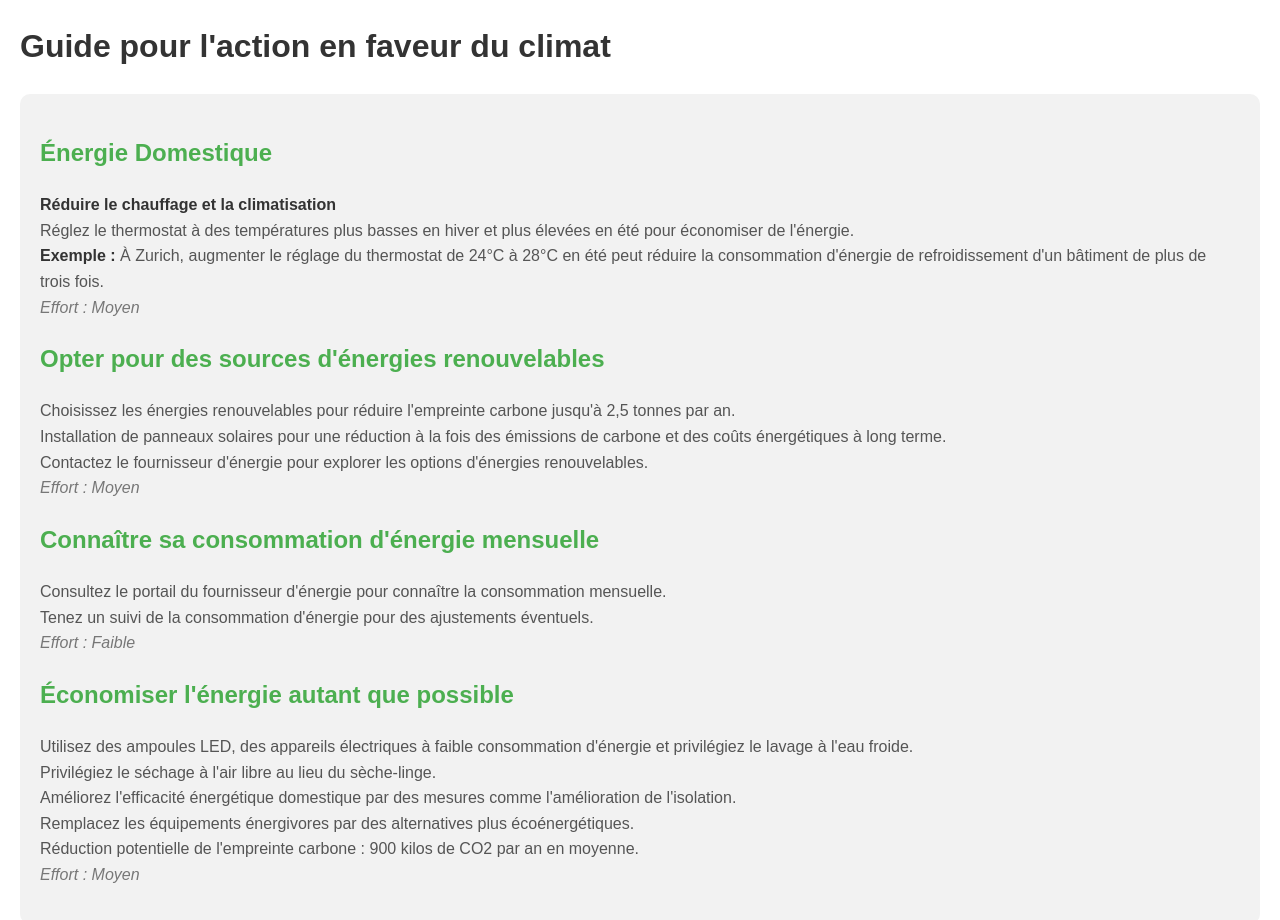
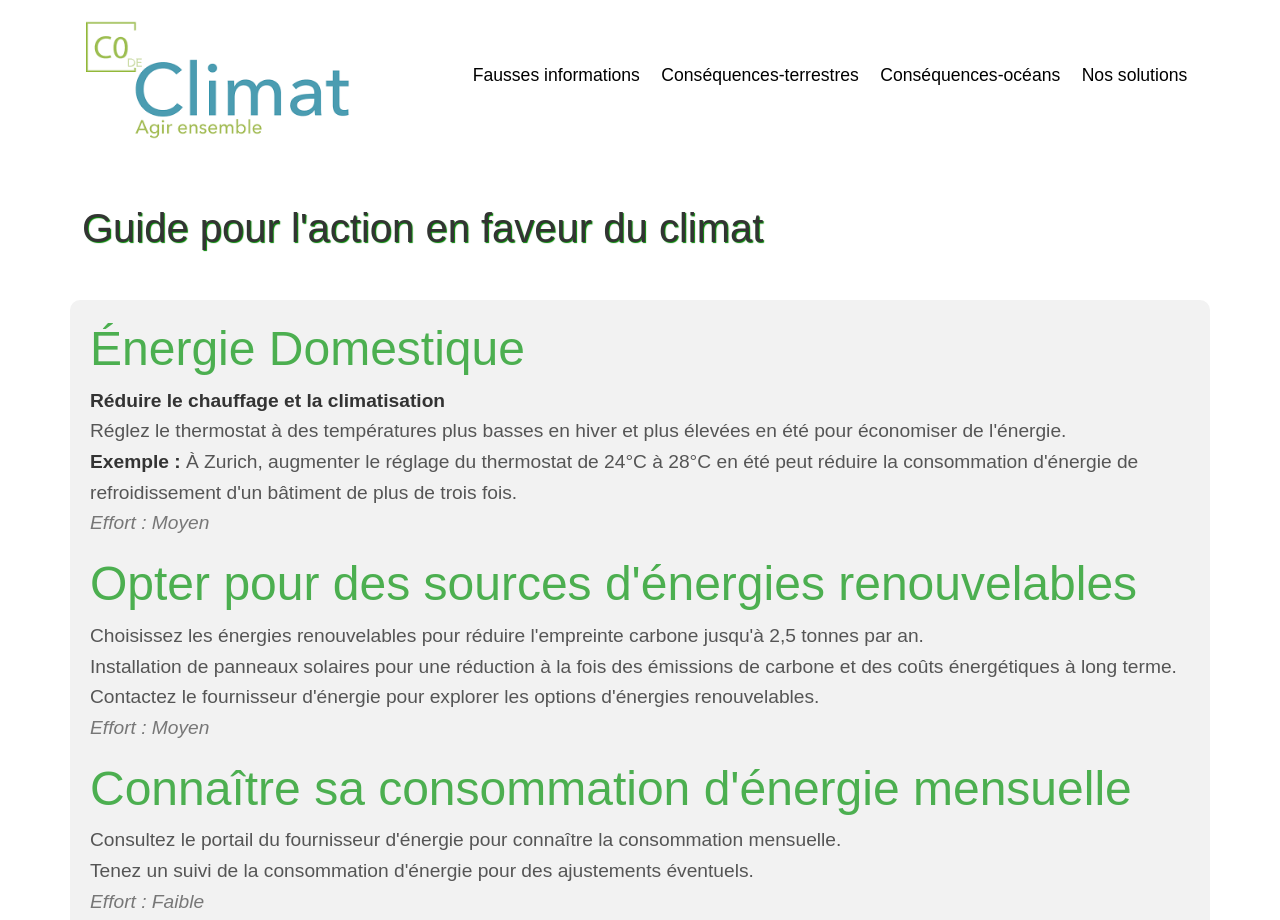
Before and after one commit to RNGisRNG/NuitDeLinfo, a plain HTML site: page pages/solutions.html in a window 1280 px wide. Shown: the top 920 px of the page. Drawn offline with nearby package versions, Linux system fonts and the light colour scheme.

Commit message:
starter pack

```diff
--- a/pages/solutions.html
+++ b/pages/solutions.html
@@ -5,6 +5,8 @@
     <meta charset="UTF-8">
     <meta http-equiv="X-UA-Compatible" content="IE=edge">
     <meta name="viewport" content="width=device-width, initial-scale=1.0">
+    <link href="https://cdn.jsdelivr.net/npm/bootstrap@5.3.0-alpha1/dist/css/bootstrap.min.css" rel="stylesheet" integrity="sha384-GLhlTQ8iRABdZLl6O3oVMWSktQOp6b7In1Zl3/Jr59b6EGGoI1aFkw7cmDA6j6gD" crossorigin="anonymous">
+    <link href="../css/style.css" rel="stylesheet">
     <title>Guide pour l'action en faveur du climat</title>
     <style>
         body {
@@ -52,9 +54,23 @@
 </head>
 
 <body>
-<h1>Guide pour l'action en faveur du climat</h1>
-
-<div class="section">
+<header class="container">
+    <div class="row d-flex justify-content-between">
+        <p class="col-4">
+            <a href="/index.html">
+                <img src="/assets/logo.png" alt="Logo" width="" height="120">
+            </a>
+        </p>
+        <menu class="col-8 d-flex justify-content-around align-items-center">
+            <li><a href="../pages/intox.html">Fausses informations</a></li>
+            <li><a href="../pages/conqequenceTerre.html">Conséquences-terrestres</a></li>
+            <li><a href="../pages/conqequenceOcean.html">Conséquences-océans</a></li>
+            <li><a href="../pages/solutions.html">Nos solutions</a></li>
+        </menu>
+    </div>
+</header>
+<h1 class="my-5 container">Guide pour l'action en faveur du climat</h1>
+<div class="section container">
     <h2>Énergie Domestique</h2>
     <p>
         <strong>Réduire le chauffage et la climatisation</strong><br>
@@ -101,7 +117,7 @@
     </p>
 </div>
 
-<div class="section">
+<div class="section container">
     <h2>Moyens de Transport</h2>
     <p>
         <strong>Prendre conscience de l'incidence des déplacements en avion</strong><br>
@@ -152,7 +168,7 @@
     </p>
 </div>
 
-<div class="section">
+<div class="section container">
     <h2>Alimentation</h2>
     <p>
         <strong>Consommer davantage d'aliments d'origine végétale</strong><br>
@@ -200,5 +216,12 @@
         <span class="effort">Effort : Moyen/Élevé</span>
     </p>
 </div>
+<footer class="container">
+    <div class="row">
+        <div class="col-6">
+            <p>je suis un footer</p>
+        </div>
+    </div>
+</footer>
 </body>
 </html>
```
